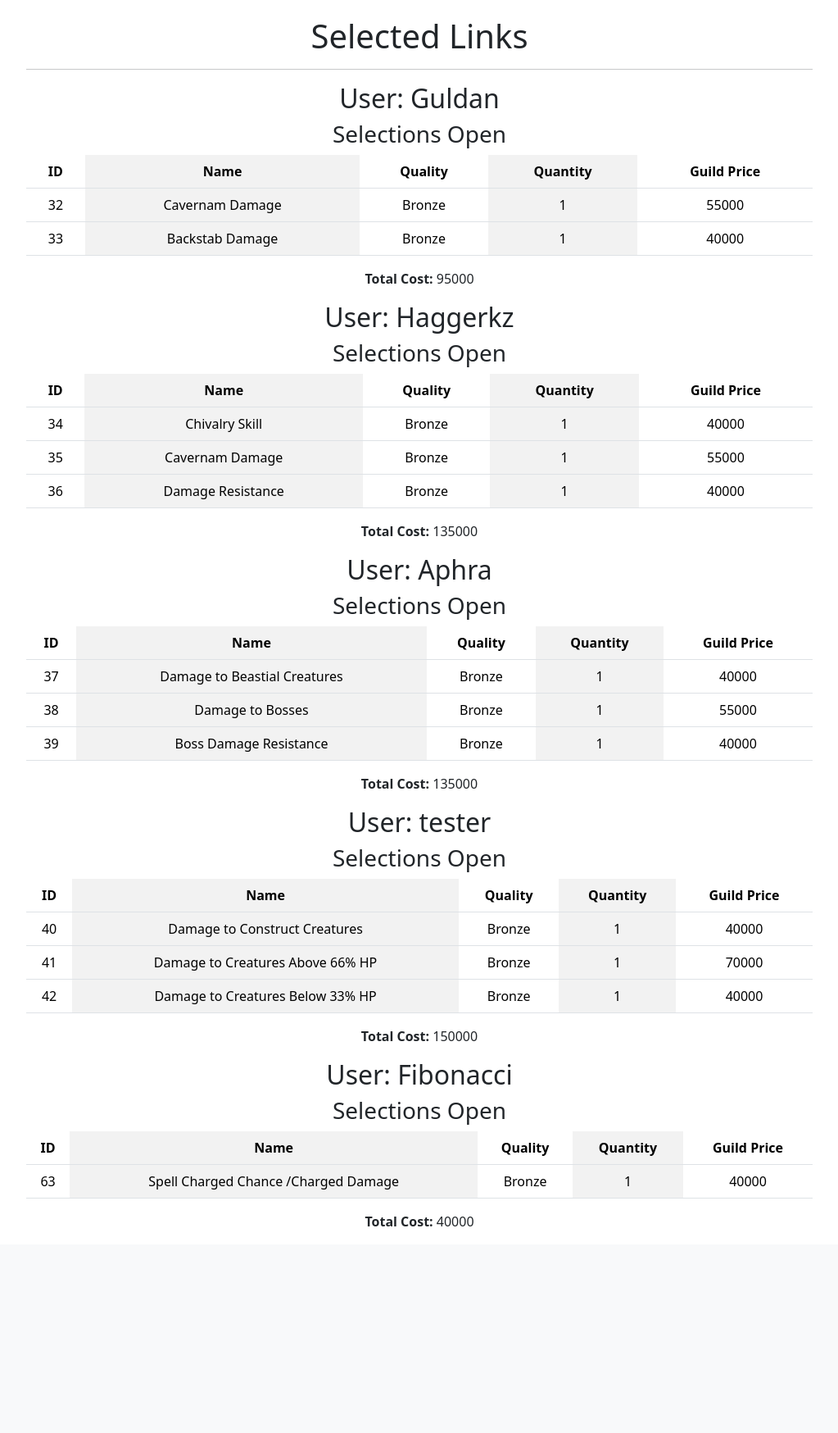
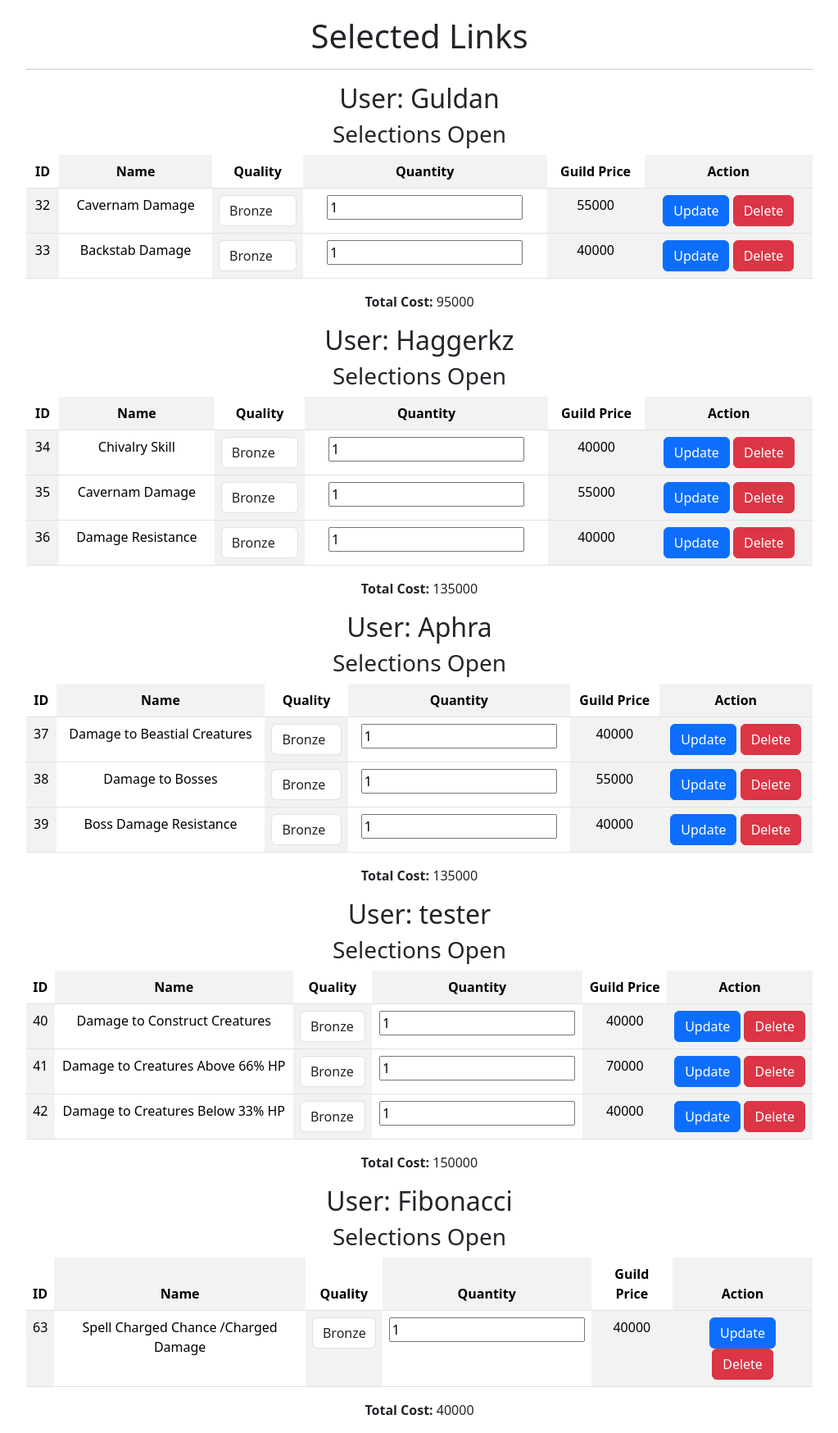
Before and after one commit to lankeethebeast/NewGuildApp, a Flask app: page /a_selections in a window 1280 px wide. Shown: the part 222-1970 px from the top of the page at 82% size, without its empty margins (128-1151 px from the left). Before the commit the page ends 1718 px from the top, so only its background shows below. Run offline with Flask 3, Linux system fonts and the light colour scheme; a user stored in the database is signed in; data comes from the database, SQL or seed files in the repository; both versions use the stored data as it was after the commit.

Commit message:
updates to the project

```diff
--- a/app.py
+++ b/app.py
@@ -172,7 +172,48 @@ def update_user_selection():
         flash('Your selection has been updated')
         return redirect(url_for('selections'))
 
+@app.route('/admin_update_user_selection', methods=['POST'])
+def admin_update_user_selection():
+    if request.method == 'POST':
+        sel_id = request.form['selection_id']
+        quality = request.form['quality']
+        quantity = request.form['quantity']
+        mclink_id = request.form['mclink_id']
+        sel_name = request.form['link_name']
+        if quantity == '0':
+            flash('Just Delete it!!', 'error')
+            return redirect(url_for('a_selections'))
+        if not (quality and quantity):
+            flash('All fields are required', 'error')
+            return redirect(url_for('a_selections'))
 
+        conn, cursor = connect_to_database('uonew.db')
+
+        # Check if quality has been changed
+        cursor.execute("SELECT quality FROM mclinks WHERE id = ?", (mclink_id,))
+        old_quality = cursor.fetchone()[0]
+
+        if old_quality != quality:
+            # Quality has been changed, update mclink_id
+            cursor.execute("SELECT id, quantity FROM mclinks WHERE name = ? AND quality = ?", (sel_name, quality,))
+            mclinks = cursor.fetchone()
+            if int(quantity) > int(mclinks['quantity']):
+                flash('Not enough of that link available', 'error')
+                return redirect(url_for('a_selections'))
+            cursor.execute("UPDATE selections SET s_quantity = ?, mclink_id = ? WHERE id = ?", (quantity, mclink_id, sel_id,))
+        else:
+            # Quality has not been changed, only update s_quantity
+            cursor.execute("SELECT id, quantity FROM mclinks WHERE name = ? AND quality = ?", (sel_name, quality,))
+            mclinks = cursor.fetchone()
+            if int(quantity) > int(mclinks['quantity']):
+                flash('Not enough of that link available', 'error')
+                return redirect(url_for('a_selections'))
+            cursor.execute("UPDATE selections SET s_quantity = ? WHERE id = ?", (quantity, sel_id,))
+
+        conn.commit()
+        conn.close()
+        flash('Your selection has been updated')
+        return redirect(url_for('a_selections'))
 
 # Function for the user to delete an individual link selection
 @app.route('/delete_user_selection', methods=['POST'])
@@ -187,6 +228,18 @@ def delete_user_selection():
         conn.close()
         flash('Your selection has been removed', 'success')
         return redirect(url_for('selections'))
+
+# Function for the admin to delete a users individual link selection
+@app.route('/admin_delete_user_selection', methods=['POST'])
+def admin_delete_user_selection():
+    if request.method == 'POST':
+        selection_id = request.form['selection_id']
+        conn, cursor = connect_to_database('uonew.db')
+        cursor.execute("DELETE FROM selections WHERE id =?", (selection_id,))
+        conn.commit()
+        conn.close()
+        flash('Their selection has been removed', 'success')
+        return redirect(url_for('a_selections'))
 
 # Function for the user to delete an individual link selection
 @app.route('/reset_user_selections', methods=['POST'])
--- a/templates/a_selections.html
+++ b/templates/a_selections.html
@@ -81,7 +81,8 @@
 {% block content %}
 <div class="a_mclinks_table">
     <form action="/global_selection_toggle" method="post">
-        <button type="submit" onclick="return confirm('Are you sure?')">Toggle Mastery Link Selections</button> <b>{{ s_toggle }}</b>
+        <button type="submit" onclick="return confirm('Are you sure?')">Toggle Mastery Link Selections</button>
+        <b>{{ s_toggle }}</b>
     </form>
 </div>
 <br>
@@ -101,24 +102,23 @@
     <h1>Selected Links</h1>
     <hr>
     {% for user_info in unique_names %}
-        <h2>User: {{ user_info['display_name'] }}
-            <h3>
+        <h2>User: {{ user_info['display_name'] }}</h2>
+        <h3>
             {% if user_info['sel_lock'] == 1 %}
             Selections Locked
             {% else %}
             Selections Open
             {% endif %}
-            <h3>
         </h3>
         <table class="table table-striped-columns table-hover">
             <thead>
-
                 <tr>
                     <th>ID</th>
                     <th>Name</th>
                     <th>Quality</th>
                     <th>Quantity</th>
                     <th>Guild Price</th>
+                    <th>Action</th>
                 </tr>
             </thead>
             <tbody>
@@ -126,18 +126,33 @@
                 {% for selection in selection_data %}
                     {% if selection['user_id'] == user_info['id'] %}
                         <tr>
+                            <form action="/admin_update_user_selection" method="post" style="display:inline;">
                             <td><input type="hidden" name="selection_id" value="{{ selection['id'] }}">{{ selection['id'] }}</td>
-                            <td><input type="hidden" name="name" value="{{ selection['name'] }}">{{ selection['name'] }}</td>
-                            <td>{{ selection['quality'] }}</td>
-                            <td>{{ selection['s_quantity'] }}</td>
+                            <td><input type="hidden" name="link_name" value="{{ selection['name'] }}">{{ selection['name'] }}</td>
+                            <td>
+                                           <select class="form-control" name="quality" id="quality">
+                <option {% if selection['quality'] == 'Bronze' %} selected {% endif %}>Bronze</option>
+                <option {% if selection['quality'] == 'Silver' %} selected {% endif %}>Silver</option>
+                <option {% if selection['quality'] == 'Gold' %} selected {% endif %}>Gold</option>
+            </select>
+                            </td>
+                            <td><input type="number" name="quantity" value="{{ selection['s_quantity'] }}"></td>
                             <td>{{ selection['guild_price'] }}</td>
+                                <input type="hidden" name="mclink_id" value="{{ selection['mclink_id'] }}">
+                            <td>
+                                <button type="submit" class="btn btn-primary">Update</button>
+                                </form>
+                                <form action="/admin_delete_user_selection" method="post" style="display:inline;">
+                                    <input type="hidden" name="selection_id" value="{{ selection['id'] }}">
+                                    <button type="submit" class="btn btn-danger" onclick="return confirm('Are you sure?')">Delete</button>
+                                </form>
+                            </td>
+                        </tr>
                     {% endif %}
                 {% endfor %}
-
             </tbody>
         </table>
         <p><input type="hidden" name="total"><b>Total Cost:</b> {{ total_cost }}</p>
     {% endfor %}
 </div>
-
 {% endblock %}
```
Also changed, not shown: uonew.db.
